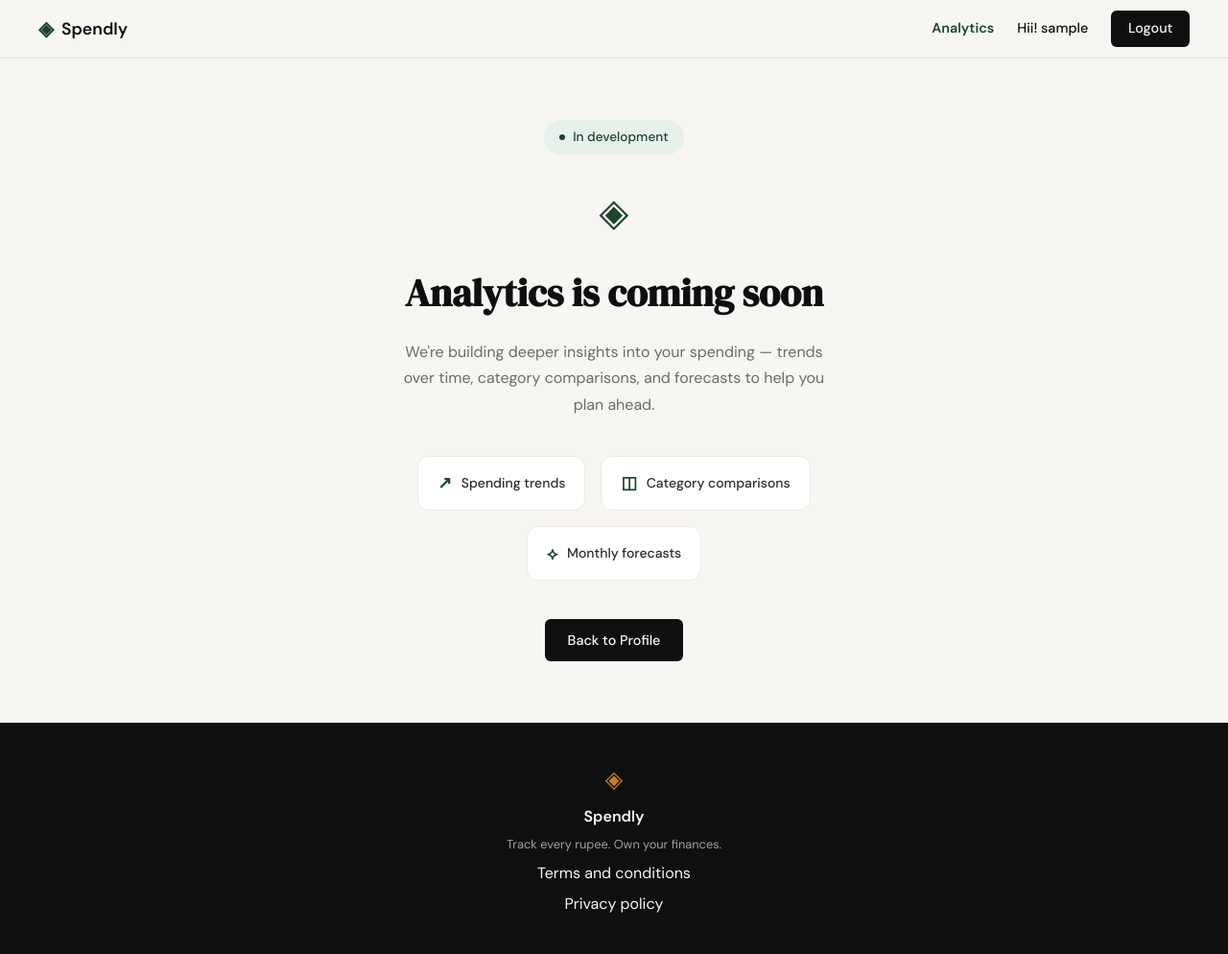
After one commit to Samruddhin-18/spendly, a Flask app: page /analytics in a window 1280 px wide. The commit adds this page. Shown: the whole page at 96% size. Run offline with Flask 3, Linux system fonts and the light colour scheme; the visitor is signed in with stand-in values (Sample User, id 1).

Commit message:
add coming soon page

```diff
--- a/app.py
+++ b/app.py
@@ -187,6 +187,14 @@ def profile():
     )
 
 
+@app.route("/analytics")
+def analytics():
+    if "user_id" not in session:
+        return redirect(url_for("login"))
+
+    return render_template("analytics.html")
+
+
 @app.route("/expenses/add")
 def add_expense():
     return "Add expense — coming in Step 7"
--- a/static/css/style.css
+++ b/static/css/style.css
@@ -102,6 +102,7 @@ a { color: inherit; text-decoration: none; }
 
 .nav-links a { color: var(--ink-muted); transition: color 0.2s; }
 .nav-links a:hover { color: var(--ink); }
+.nav-links a.active { color: var(--accent); font-weight: 600; }
 
 .nav-cta {
     background: var(--ink) !important;
@@ -821,6 +822,95 @@ a { color: inherit; text-decoration: none; }
 }
 
 /* ------------------------------------------------------------------ */
+/* Coming soon (Analytics)                                             */
+/* ------------------------------------------------------------------ */
+
+.coming-soon-section {
+    min-height: calc(100vh - 60px - 100px);
+    display: flex;
+    align-items: center;
+    justify-content: center;
+    padding: 4rem 2rem;
+}
+
+.coming-soon-container {
+    width: 100%;
+    max-width: 560px;
+    text-align: center;
+    display: flex;
+    flex-direction: column;
+    align-items: center;
+}
+
+.coming-soon-badge {
+    display: inline-flex;
+    align-items: center;
+    gap: 0.5rem;
+    background: var(--accent-light);
+    color: var(--accent);
+    font-size: 0.85rem;
+    font-weight: 500;
+    padding: 0.45rem 1rem;
+    border-radius: 999px;
+    margin-bottom: 1.75rem;
+}
+
+.coming-soon-icon {
+    font-size: 2.5rem;
+    color: var(--accent);
+    margin-bottom: 1.25rem;
+}
+
+.coming-soon-title {
+    font-family: var(--font-display);
+    font-size: clamp(1.75rem, 4vw, 2.5rem);
+    color: var(--ink);
+    margin-bottom: 1rem;
+}
+
+.coming-soon-subtitle {
+    font-size: 1rem;
+    color: var(--ink-muted);
+    line-height: 1.7;
+    max-width: 460px;
+    margin-bottom: 2.5rem;
+}
+
+.coming-soon-features {
+    display: flex;
+    flex-wrap: wrap;
+    justify-content: center;
+    gap: 1rem;
+    margin-bottom: 2.5rem;
+    width: 100%;
+}
+
+.coming-soon-feature {
+    display: flex;
+    align-items: center;
+    gap: 0.6rem;
+    background: var(--paper-card);
+    border: 1px solid var(--border-soft);
+    border-radius: var(--radius-md);
+    padding: 0.85rem 1.25rem;
+}
+
+.coming-soon-feature .feature-icon {
+    margin-bottom: 0;
+    font-size: 1.1rem;
+}
+
+.coming-soon-feature-text {
+    font-size: 0.875rem;
+    font-weight: 500;
+    color: var(--ink-soft);
+}
+
+@media (max-width: 600px) {
+    .coming-soon-features { flex-direction: column; width: 100%; }
+}
+
+/* ------------------------------------------------------------------ */
 /* Footer                                                              */
 /* ------------------------------------------------------------------ */
 
--- /dev/null
+++ b/templates/analytics.html
@@ -0,0 +1,39 @@
+{% extends "base.html" %}
+
+{% block title %}Analytics — Spendly{% endblock %}
+
+{% block content %}
+<section class="coming-soon-section">
+    <div class="coming-soon-container">
+        <span class="coming-soon-badge">
+            <span class="hero-badge-dot"></span>
+            In development
+        </span>
+
+        <span class="coming-soon-icon">◈</span>
+
+        <h1 class="coming-soon-title">Analytics is coming soon</h1>
+        <p class="coming-soon-subtitle">
+            We're building deeper insights into your spending — trends over time,
+            category comparisons, and forecasts to help you plan ahead.
+        </p>
+
+        <div class="coming-soon-features">
+            <div class="coming-soon-feature">
+                <span class="feature-icon">↗</span>
+                <span class="coming-soon-feature-text">Spending trends</span>
+            </div>
+            <div class="coming-soon-feature">
+                <span class="feature-icon">◫</span>
+                <span class="coming-soon-feature-text">Category comparisons</span>
+            </div>
+            <div class="coming-soon-feature">
+                <span class="feature-icon">⟡</span>
+                <span class="coming-soon-feature-text">Monthly forecasts</span>
+            </div>
+        </div>
+
+        <a href="{{ url_for('profile') }}" class="btn-primary">Back to Profile</a>
+    </div>
+</section>
+{% endblock %}
--- a/templates/base.html
+++ b/templates/base.html
@@ -20,6 +20,7 @@
             </a>
             <div class="nav-links">
                 {% if session.user_id %}
+                <a href="{{ url_for('analytics') }}" class="{% if request.endpoint == 'analytics' %}active{% endif %}">Analytics</a>
                 <span class="nav-user">Hii! {{ session.user_name }}</span>
                 <a href="{{ url_for('logout') }}" class="nav-cta">Logout</a>
                 {% else %}
```
